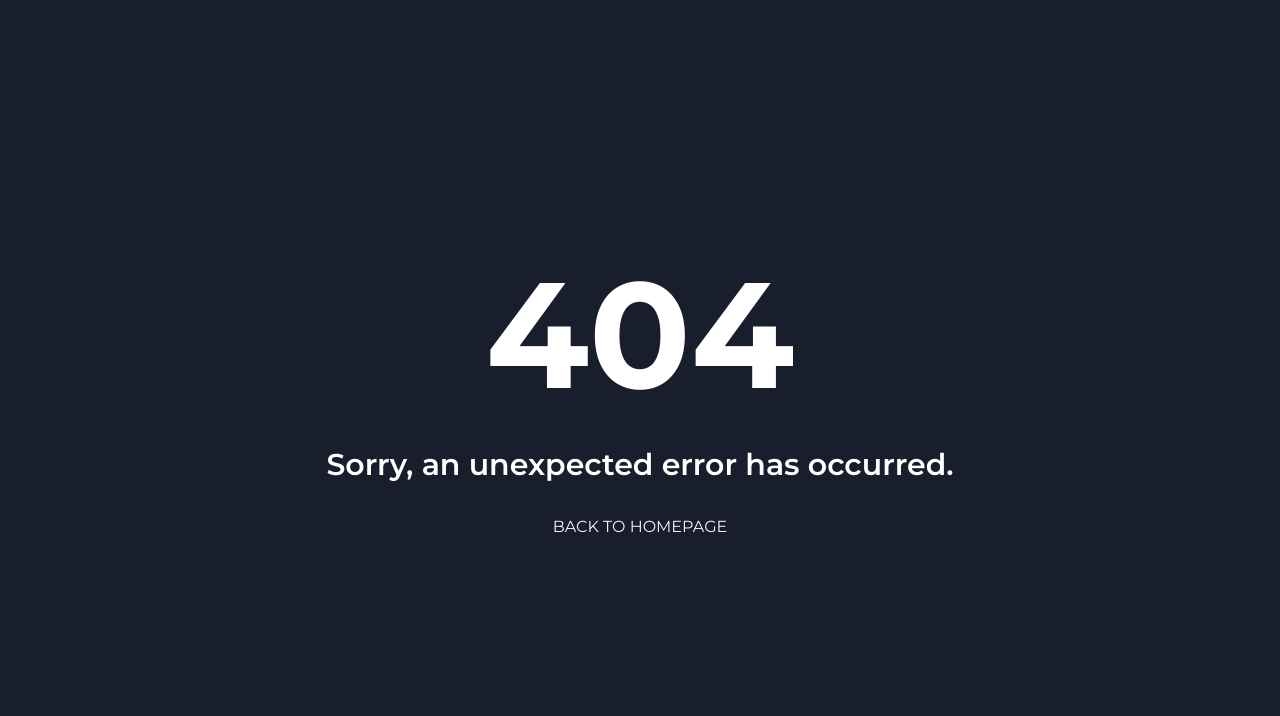
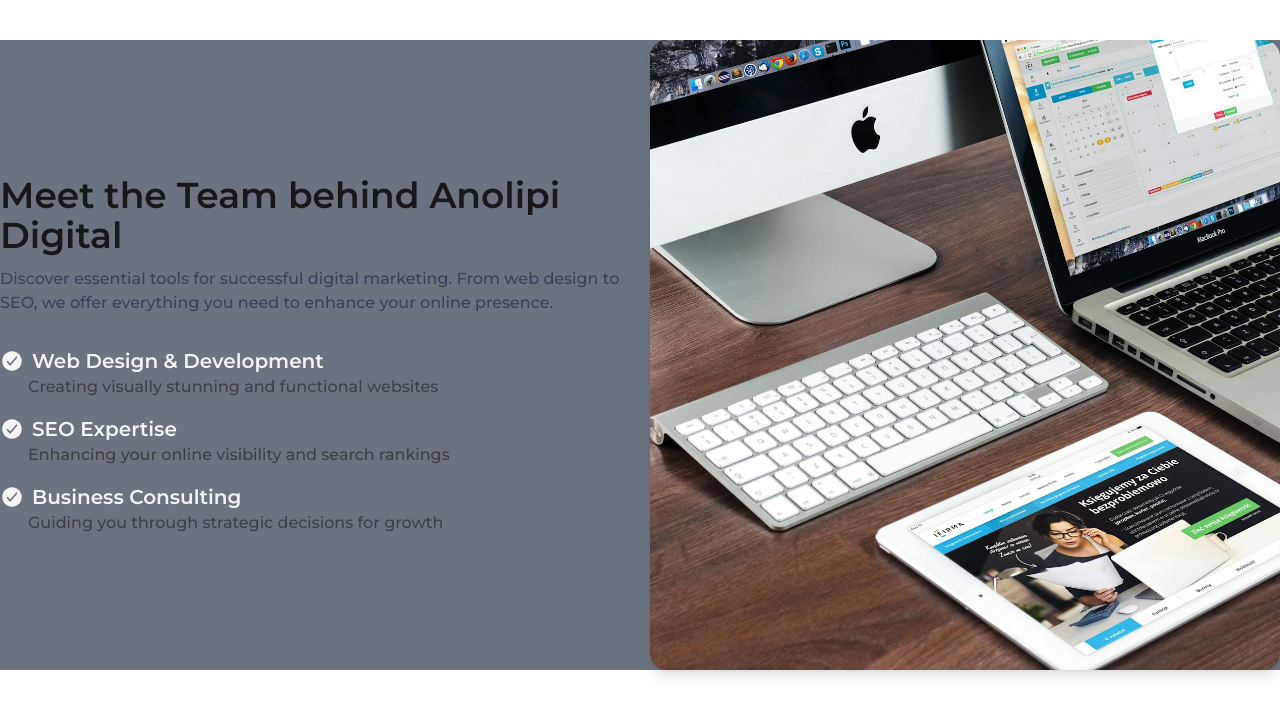
Before and after one commit to hellomrariful/anolipi-digital, a Next.js app: page /aa in a window 1280 px wide. Before the commit this address had no page. Shown: the top 716 px of the page. Built offline with nearby package versions, Linux system fonts and the light colour scheme.

Commit message:
expertise & WhyAnolipi added

```diff
--- /dev/null
+++ b/app/aa/page.jsx
@@ -0,0 +1,12 @@
+import WhyAnolipi from '@/components/WhyAnolipi';
+import React from 'react';
+
+const aa = () => {
+    return (
+        <div className='bg-gray-500'>
+            <WhyAnolipi></WhyAnolipi>
+        </div>
+    );
+};
+
+export default aa;
--- a/app/page.js
+++ b/app/page.js
@@ -7,17 +7,21 @@ import CTA from '@/components/CTA';
 import Feedback from '@/components/Feedback';
 import Map from '@/components/Map/Map';
 import Impact from '@/components/Impact';
+import WhyAnolipi from '@/components/WhyAnolipi';
+import Expertise from '@/components/Expertise';
 
 export default function Home() {
   return (
     <div >
-
+{/* area of expertise ek pase with image, er arekpase why choose anolipi */}
 
       <div className='hero'>
         <div className="mx-auto container">
           <Navbar />
           <Banner />
           <Service />
+          <WhyAnolipi />
+          <Expertise />
           <Team />
           <CTA />
           <Feedback />
--- /dev/null
+++ b/components/Expertise.jsx
@@ -0,0 +1,72 @@
+import React from "react";
+import { IoCheckmarkCircleSharp } from "react-icons/io5";
+import Image from "next/image";
+import Trainer1 from "../asset/macbook-apple-imac-computer-39284.jpeg";
+
+const Expertise = () => {
+  return (
+    <div className="flex flex-col lg:flex-row gap-5 mt-10  items-center">
+      <div className="lg:w-1/2 w-full">
+        <h1 className="text-3xl md:text-4xl font-semibold text-zinc-900 pb-3">
+          Meet the Team behind Anolipi Digital
+        </h1>
+        <h3 className="text-[#3d405b] font-medium mb-8">
+          Discover essential tools for successful digital marketing. From web
+          design to SEO, we offer everything you need to enhance your online
+          presence.
+        </h3>
+        <div>
+          <div className="flex items-center gap-2">
+            <span className="text-2xl font-semibold">
+              <IoCheckmarkCircleSharp />
+            </span>
+            <span className="text-xl font-semibold">
+              Web Design & Development
+            </span>
+          </div>
+          <h3 className="ml-7 text-zinc-700 font-medium">
+            Creating visually stunning and functional websites
+          </h3>
+        </div>
+        <div className="my-4">
+          <div className="flex items-center gap-2">
+            <span className="text-2xl font-semibold">
+              <IoCheckmarkCircleSharp />
+            </span>
+            <span className="text-xl font-semibold">SEO Expertise</span>
+          </div>
+          <h3 className="ml-7 text-zinc-700 font-medium">
+            Enhancing your online visibility and search rankings
+          </h3>
+        </div>
+        <div>
+          <div className="flex items-center gap-2">
+            <span className="text-2xl font-semibold">
+              <IoCheckmarkCircleSharp />
+            </span>
+            <span className="text-xl font-semibold">Business Consulting</span>
+          </div>
+          <h3 className="ml-7 text-zinc-700 font-medium">
+            Guiding you through strategic decisions for growth
+          </h3>
+        </div>
+      </div>
+      <div className="lg:w-1/2 w-full lg:flex lg:justify-center lg:items-center order-first">
+        <div
+          className="relative rounded-2xl overflow-hidden shadow-lg"
+          style={{ aspectRatio: "2/2", width: "100%", height: "auto" }}
+        >
+          <Image
+            className="rounded-2xl"
+            src={Trainer1}
+            alt="profile-picture"
+            fill
+            objectFit="cover"
+          />
+        </div>
+      </div>
+    </div>
+  );
+};
+
+export default Expertise;
--- /dev/null
+++ b/components/Step.jsx
@@ -0,0 +1,28 @@
+import Image from "next/image";
+import React from "react";
+
+const Step = () => {
+  return (
+    <div>
+      {/* cart 1  */}
+      <div className="overflow-hidden 3xl:h-44 transition-all hover:-translate-y-[6px] bg-gradient-to-b from-darkOne to-darkTwo  border border-b-transparent border-darkThree p-6 rounded-xl text-white duration-500 ease-in-out">
+        <div className="w-full flex items-center justify-start gap-3">
+          <Image
+            src={Icon1}
+            alt="Trad Icon"
+            width={40}
+            height={40}
+            placeholder="blur"
+          />
+          <h3 className="font-semibold">Real Time Market Updates</h3>
+        </div>
+        <p className="text-sm font-medium mt-3 text-darkGray">
+          Get instant updates on market prices, news, and events to make
+          informed decisions.
+        </p>
+      </div>
+    </div>
+  );
+};
+
+export default Step;
--- /dev/null
+++ b/components/WhyAnolipi.jsx
@@ -0,0 +1,72 @@
+import React from "react";
+import { IoCheckmarkCircleSharp } from "react-icons/io5";
+import Image from "next/image";
+import Trainer1 from "../asset/macbook-apple-imac-computer-39284.jpeg";
+
+const WhyAnolipi = () => {
+  return (
+    <div className="flex flex-col lg:flex-row gap-5 mt-10  items-center">
+      <div className="lg:w-1/2 w-full">
+        <h1 className="text-3xl md:text-4xl font-semibold text-zinc-900 pb-3">
+          Meet the Team behind Anolipi Digital
+        </h1>
+        <h3 className="text-[#3d405b] font-medium mb-8">
+          Discover essential tools for successful digital marketing. From web
+          design to SEO, we offer everything you need to enhance your online
+          presence.
+        </h3>
+        <div>
+          <div className="flex items-center gap-2">
+            <span className="text-2xl font-semibold">
+              <IoCheckmarkCircleSharp />
+            </span>
+            <span className="text-xl font-semibold">
+              Web Design & Development
+            </span>
+          </div>
+          <h3 className="ml-7 text-zinc-700 font-medium">
+            Creating visually stunning and functional websites
+          </h3>
+        </div>
+        <div className="my-4">
+          <div className="flex items-center gap-2">
+            <span className="text-2xl font-semibold">
+              <IoCheckmarkCircleSharp />
+            </span>
+            <span className="text-xl font-semibold">SEO Expertise</span>
+          </div>
+          <h3 className="ml-7 text-zinc-700 font-medium">
+            Enhancing your online visibility and search rankings
+          </h3>
+        </div>
+        <div>
+          <div className="flex items-center gap-2">
+            <span className="text-2xl font-semibold">
+              <IoCheckmarkCircleSharp />
+            </span>
+            <span className="text-xl font-semibold">Business Consulting</span>
+          </div>
+          <h3 className="ml-7 text-zinc-700 font-medium">
+            Guiding you through strategic decisions for growth
+          </h3>
+        </div>
+      </div>
+      <div className="lg:w-1/2 w-full lg:flex lg:justify-center lg:items-center">
+        <div
+          className="relative rounded-2xl overflow-hidden shadow-lg"
+          style={{ aspectRatio: "2/2", width: "100%", height: "auto" }}
+        >
+          <Image
+            className="rounded-2xl"
+            src={Trainer1}
+            alt="profile-picture"
+            fill
+            objectFit="cover"
+          />
+        </div>
+      </div>
+    </div>
+  );
+};
+
+export default WhyAnolipi;
--- a/package.json
+++ b/package.json
@@ -9,6 +9,7 @@
     "lint": "next lint"
   },
   "dependencies": {
+    "@tailwindcss/aspect-ratio": "^0.4.2",
     "clsx": "^2.1.1",
     "next": "14.2.3",
     "react": "^18",
--- a/tailwind.config.js
+++ b/tailwind.config.js
@@ -48,5 +48,7 @@ module.exports = {
       },
     },
   },
-  plugins: [],
+  plugins: [
+    require('@tailwindcss/aspect-ratio'),
+  ],
 };
```
Also changed, not shown: asset/macbook-apple-imac-computer-39284.jpeg (added), 1 other file (tests, documents, lock files or other folders).
